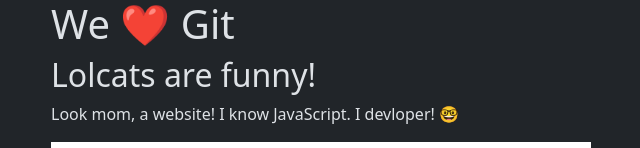
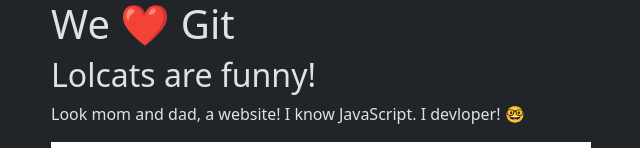
Before and after one commit to drblue/fed24-git-workshop, a plain HTML site: page index.html in a window 1280 px wide. Shown: the top 148 px of the page, without its empty margins (31-671 px from the left). Drawn offline with nearby package versions, Linux system fonts and the light colour scheme.

Commit message:
Say hi to dad too.

```diff
--- a/index.html
+++ b/index.html
@@ -17,7 +17,7 @@
 		<h1>We ❤️ Git</h1>
 		<h2>Lolcats are funny!</h2>
 
-		<p>Look mom, a website! I know JavaScript. I devloper! 🤓</p>
+		<p>Look mom and dad, a website! I know JavaScript. I devloper! 🤓</p>
 
 		<img src="assets/images/cats-are-scientists.jpg" />
 	</div>
```
